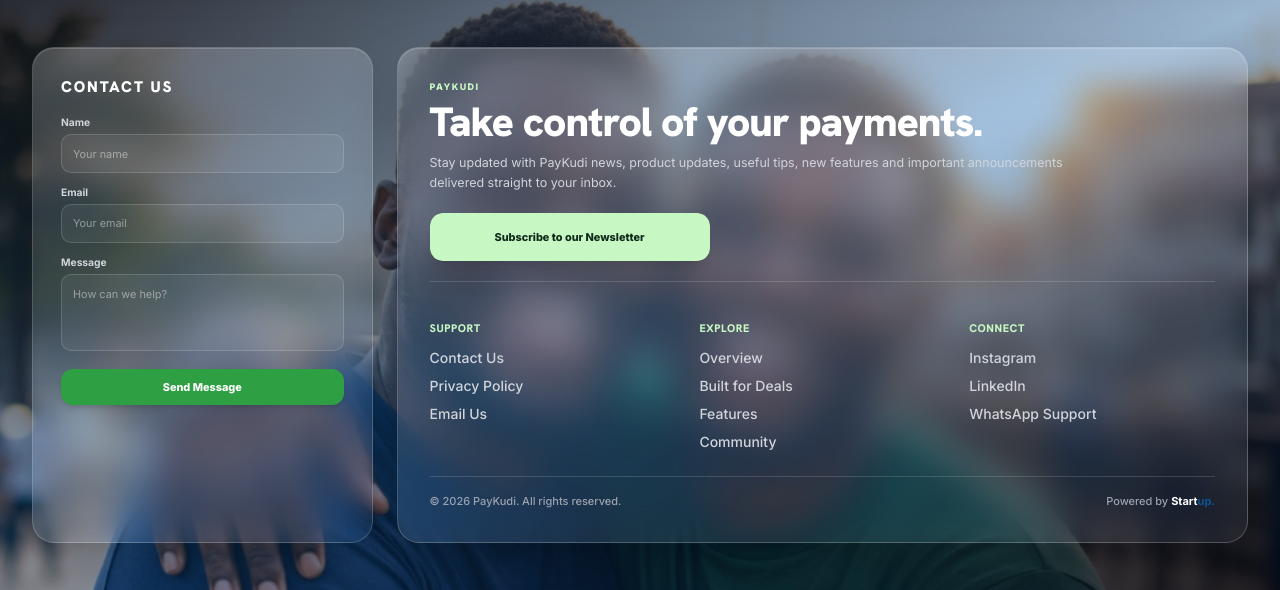
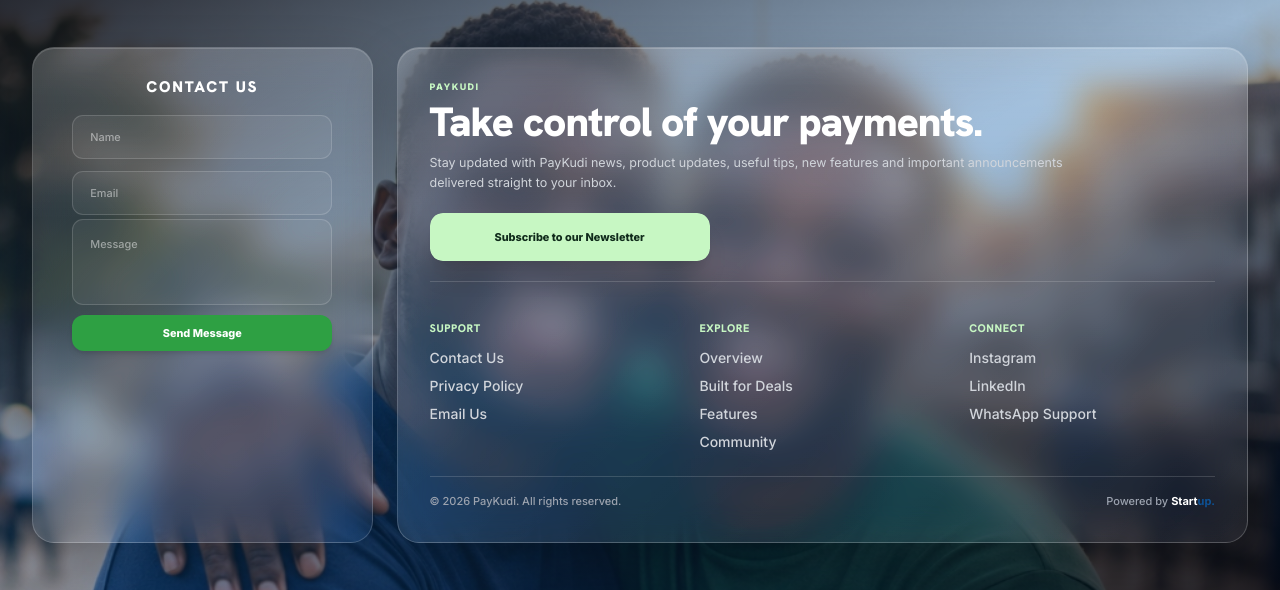
Before and after one commit to STARTUPBUILDtech/PAYKUDI, a website: page index.html in a window 1280 px wide. Shown: the part 2542-3132 px from the top of the page. Drawn offline with nearby package versions, Linux system fonts and the light colour scheme.

Commit message:
Implement modern floating label inputs and centered layout for Contact Us form

```diff
--- a/index.html
+++ b/index.html
@@ -371,52 +371,79 @@
       z-index: 1;
     }
 
-    /* Compact Glass Contact Form Inputs */
-    .glass-input-field {
+    /* Compact Glass Contact Form Inputs with Floating Labels */
+    .floating-field {
+      position: relative;
       width: 100%;
-      height: clamp(34px, 3vw, 40px);
-      padding: clamp(8px, 1vw, 11px);
+      margin-bottom: 0.75rem;
+    }
+
+    .glass-floating-input {
+      width: 100%;
+      height: clamp(38px, 4vw, 44px);
+      padding: 16px 12px 6px 12px;
       font-size: clamp(10px, 0.85vw, 12px);
       background: rgba(255, 255, 255, 0.06);
       border: 1px solid rgba(255, 255, 255, 0.15);
-      border-radius: 10px;
+      border-radius: 11px;
       color: #ffffff;
       outline: none;
       transition: all 0.2s ease;
     }
 
-    .glass-input-field::placeholder {
-      color: rgba(255, 255, 255, 0.45);
-    }
-
-    .glass-input-field:focus {
-      border-color: rgba(199, 247, 195, 0.55);
-      box-shadow: 0 0 0 3px rgba(199, 247, 195, 0.08);
-      background: rgba(255, 255, 255, 0.09);
-    }
-
-    .glass-textarea-field {
+    .glass-floating-textarea {
       width: 100%;
-      height: clamp(65px, 6vw, 85px);
-      padding: clamp(8px, 1vw, 11px);
+      height: clamp(70px, 7vw, 86px);
+      padding: 18px 12px 6px 12px;
       font-size: clamp(10px, 0.85vw, 12px);
       background: rgba(255, 255, 255, 0.06);
       border: 1px solid rgba(255, 255, 255, 0.15);
-      border-radius: 10px;
+      border-radius: 11px;
       color: #ffffff;
       outline: none;
       resize: none;
       transition: all 0.2s ease;
     }
 
-    .glass-textarea-field::placeholder {
-      color: rgba(255, 255, 255, 0.45);
-    }
-
-    .glass-textarea-field:focus {
+    .glass-floating-input:focus,
+    .glass-floating-textarea:focus {
       border-color: rgba(199, 247, 195, 0.55);
       box-shadow: 0 0 0 3px rgba(199, 247, 195, 0.08);
       background: rgba(255, 255, 255, 0.09);
+    }
+
+    .glass-floating-label {
+      position: absolute;
+      left: 14px;
+      top: 50%;
+      transform: translateY(-50%);
+      color: rgba(255, 255, 255, 0.48);
+      pointer-events: none;
+      font-size: clamp(10px, 0.85vw, 12px);
+      font-weight: 500;
+      transition: all 0.2s cubic-bezier(0.4, 0, 0.2, 1);
+      z-index: 2;
+      border-radius: 4px;
+      padding: 0 4px;
+      line-height: 1;
+    }
+
+    .floating-field textarea ~ .glass-floating-label {
+      top: 20px;
+      transform: none;
+    }
+
+    /* Floating label active state (focused or containing value) */
+    .glass-floating-input:focus ~ .glass-floating-label,
+    .glass-floating-input:not(:placeholder-shown) ~ .glass-floating-label,
+    .glass-floating-textarea:focus ~ .glass-floating-label,
+    .glass-floating-textarea:not(:placeholder-shown) ~ .glass-floating-label {
+      top: 5px;
+      transform: none;
+      font-size: 8.5px;
+      font-weight: 700;
+      color: #C7F7C3;
+      background: rgba(10, 42, 50, 0.85);
     }
 
     /* Contact success fade transition */
@@ -1558,36 +1585,30 @@
 
         <!-- ================= LEFT SMALL TILE (~30%): COMPACT CONTACT US FORM ================= -->
         <section class="paykudi-glass-tile rounded-[clamp(14px,1.8vw,22px)] p-[clamp(18px,2.2vw,28px)] text-white flex flex-col justify-between min-h-[300px]">
-          <div class="relative z-10 h-full flex flex-col justify-between">
-            <div id="contactFormContainer" class="w-full">
-              <h3 class="font-black text-white text-[clamp(13px,1.2vw,16px)] uppercase tracking-[0.12em] font-heading mb-4 text-brand-mint">
+          <div class="relative z-10 h-full flex flex-col justify-between items-center text-center w-full">
+            <div id="contactFormContainer" class="w-full max-w-[clamp(230px,92%,340px)] mx-auto">
+              <h3 class="font-black text-white text-[clamp(13px,1.2vw,16px)] uppercase tracking-[0.12em] font-heading mb-4 text-brand-mint text-center">
                 CONTACT US
               </h3>
 
-              <form onsubmit="handleContactFormSubmit(event)" class="space-y-3">
-                <div>
-                  <label for="contactFullName" class="block text-[clamp(9px,0.8vw,11px)] font-bold text-gray-300 mb-1">
-                    Name
-                  </label>
-                  <input type="text" id="contactFullName" required placeholder="Your name" class="glass-input-field" />
+              <form onsubmit="handleContactFormSubmit(event)" class="w-full space-y-1 text-left">
+                <div class="floating-field">
+                  <input type="text" id="contactFullName" required placeholder=" " autocomplete="name" class="glass-floating-input" />
+                  <label for="contactFullName" class="glass-floating-label">Name</label>
                 </div>
 
-                <div>
-                  <label for="contactEmailAddr" class="block text-[clamp(9px,0.8vw,11px)] font-bold text-gray-300 mb-1">
-                    Email
-                  </label>
-                  <input type="email" id="contactEmailAddr" required placeholder="Your email" class="glass-input-field" />
+                <div class="floating-field">
+                  <input type="email" id="contactEmailAddr" required placeholder=" " autocomplete="email" class="glass-floating-input" />
+                  <label for="contactEmailAddr" class="glass-floating-label">Email</label>
                 </div>
 
-                <div>
-                  <label for="contactInquiryMsg" class="block text-[clamp(9px,0.8vw,11px)] font-bold text-gray-300 mb-1">
-                    Message
-                  </label>
-                  <textarea id="contactInquiryMsg" required placeholder="How can we help?" class="glass-textarea-field"></textarea>
+                <div class="floating-field">
+                  <textarea id="contactInquiryMsg" required placeholder=" " class="glass-floating-textarea"></textarea>
+                  <label for="contactInquiryMsg" class="glass-floating-label">Message</label>
                 </div>
 
                 <button type="submit" id="contactModalSubmitBtn"
-                  class="w-full bg-brand-green hover:bg-[#258336] active:bg-[#1e6b2c] text-white text-[clamp(10px,0.85vw,12px)] font-extrabold py-2.5 px-4 rounded-xl transition-all shadow-md hover:shadow-lg cursor-pointer mt-1">
+                  class="w-full bg-brand-green hover:bg-[#258336] active:bg-[#1e6b2c] text-white text-[clamp(10px,0.85vw,12px)] font-extrabold py-2.5 px-4 rounded-xl transition-all shadow-md hover:shadow-lg cursor-pointer mt-2">
                   Send Message
                 </button>
               </form>
```
